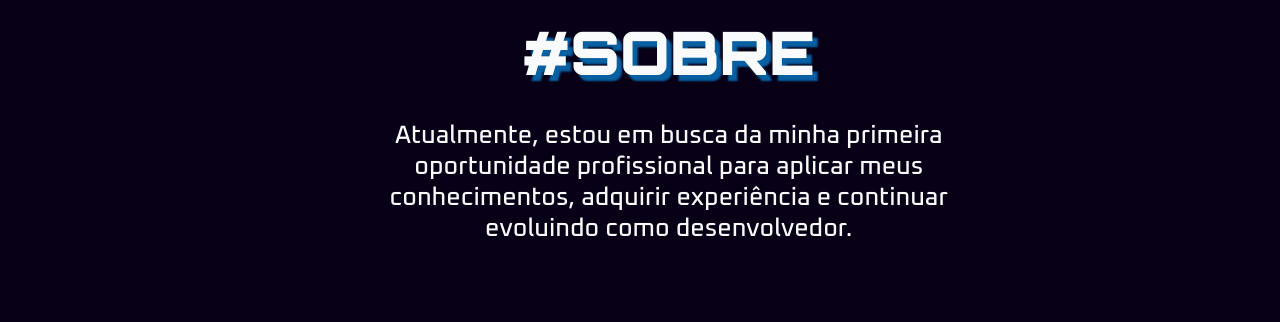
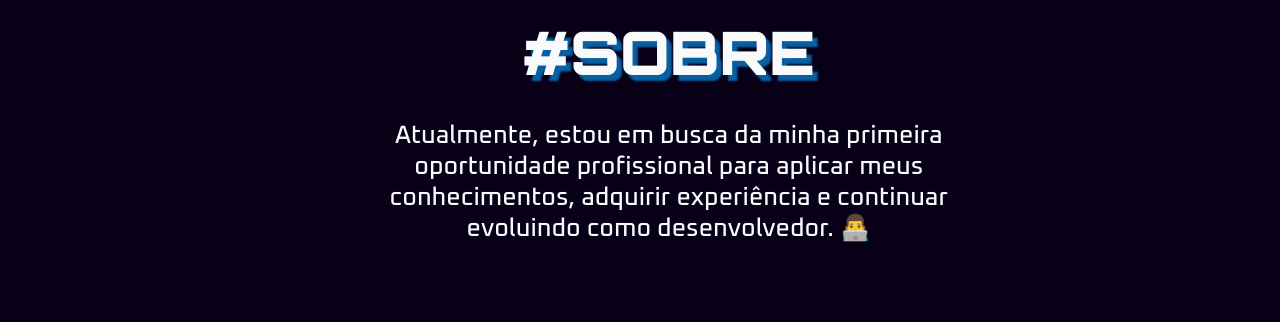
Before and after one commit to EDX717/Portf-lio-de-Eduardo, a plain HTML site: page index.html in a window 1280 px wide. Shown: the part 1780-2102 px from the top of the page. Drawn offline with Linux system fonts and the light colour scheme.

Commit message:
Update index.html

```diff
--- a/index.html
+++ b/index.html
@@ -87,7 +87,7 @@
                             primeira oportunidade profissional
                             para aplicar meus conhecimentos,
                             adquirir experiência e continuar
-                            evoluindo como desenvolvedor.</p>
+                            evoluindo como desenvolvedor. 👨‍💻</p>
                     </div>
 
                     <div class="contatos">
```
